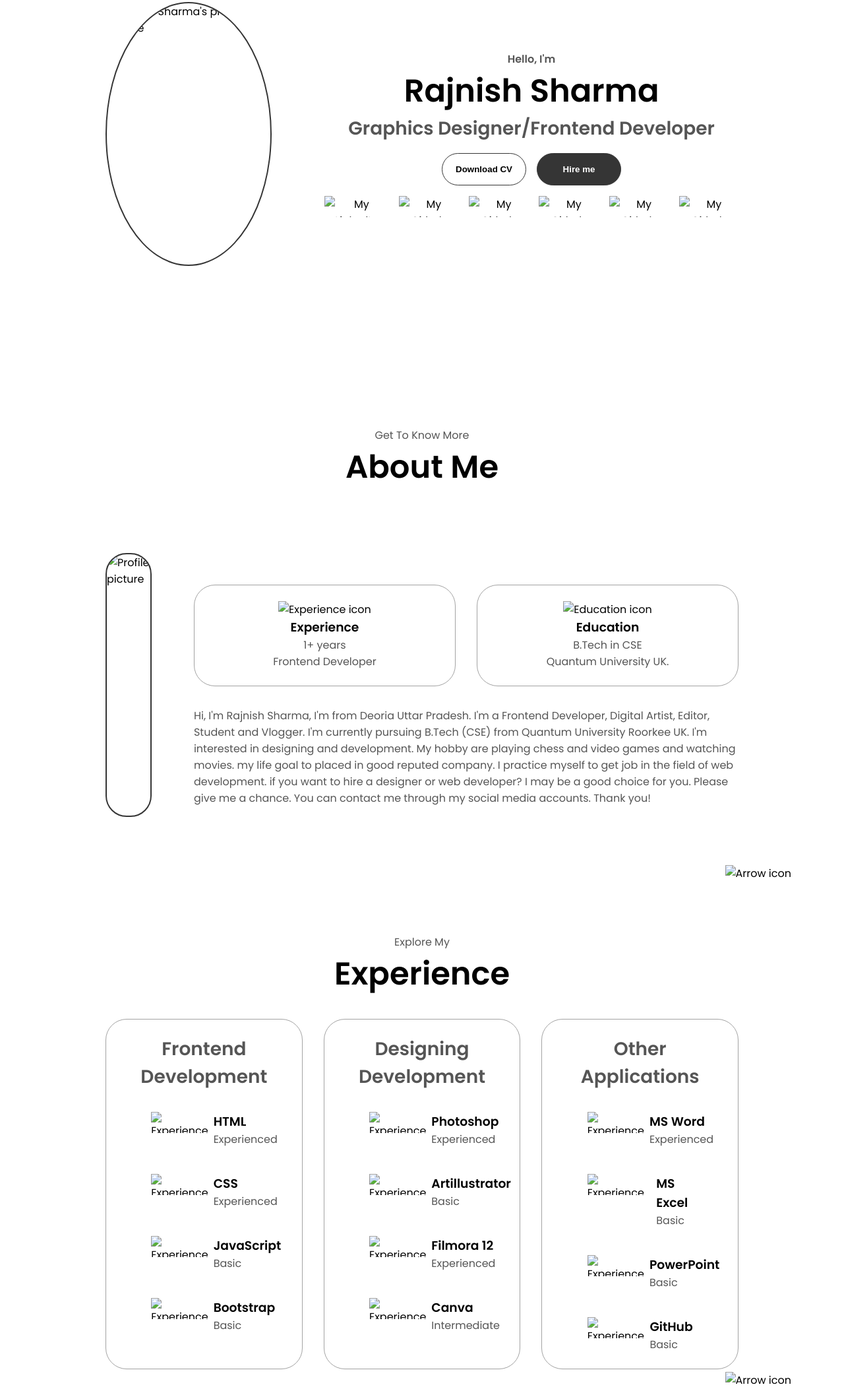
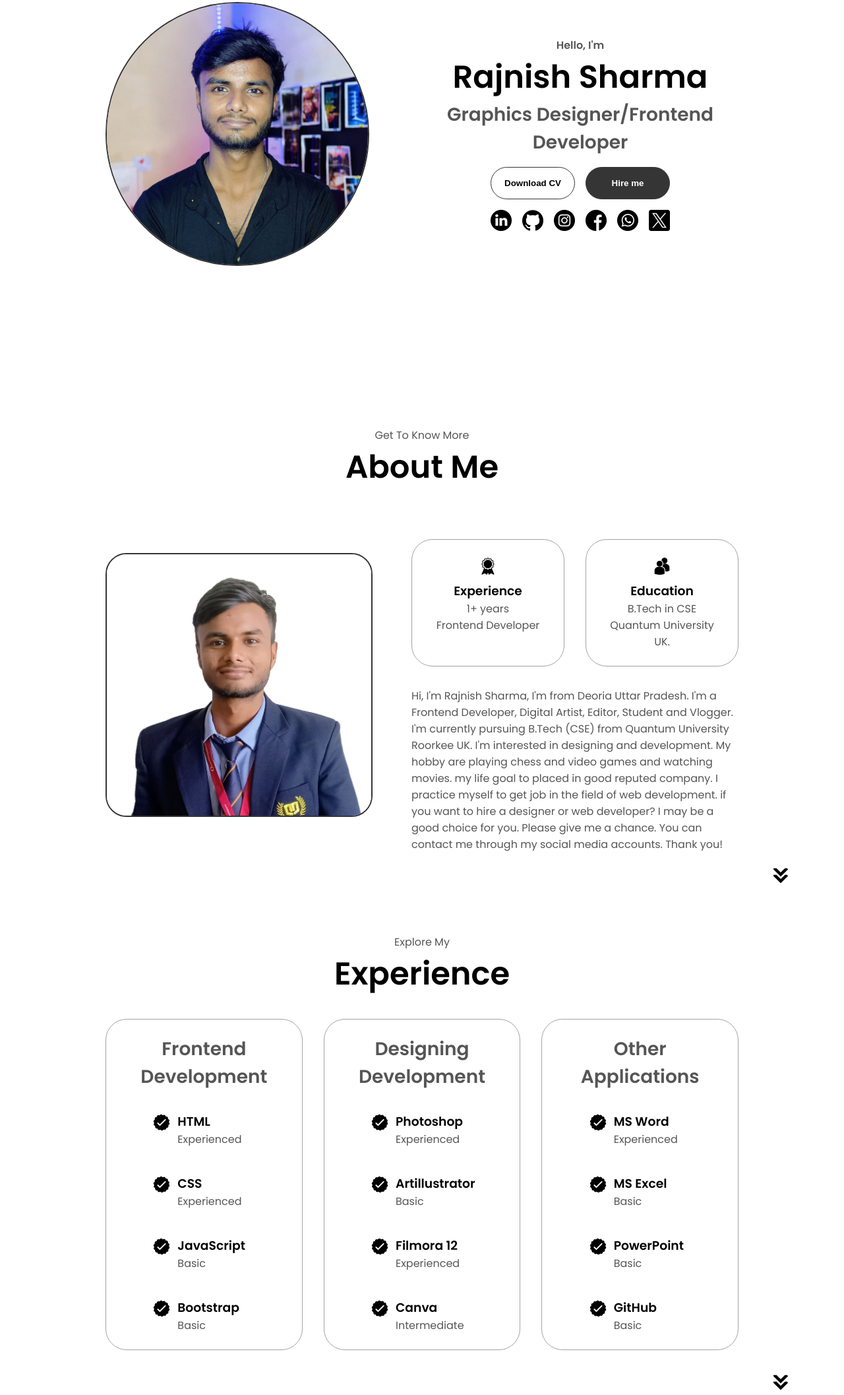
Before and after one commit to iamrajnish07/iamrajnish07.github.io, a plain HTML site: page index.html in a window 1280 px wide. Shown: the part 281-2395 px from the top of the page at 66% size. Drawn offline with Linux system fonts and the light colour scheme.

Commit message:
Add files via upload

```diff
--- a/index.html
+++ b/index.html
@@ -38,7 +38,7 @@
     </nav>
     <section id="profile">
       <div class="section__pic-container">
-        <img style="border-radius: 50%; border: 2px solid rgb(53, 53, 53);" src="./Images/IMG-20241006-WA0023~4.jpg" alt="Rajnish Sharma's profile picture" />
+        <img style="border-radius: 50%; border: 2px solid rgb(53, 53, 53);" src="IMG-20241006-WA0023~4.jpg" alt="Rajnish Sharma's profile picture" />
       </div>
       <div class="section__text">
         <p class="section__text__p1">Hello, I'm</p>
@@ -47,7 +47,7 @@
         <div class="btn-container">
           <button
             class="btn btn-color-2"
-            onclick="window.open('./Images/Rajnish Sharma Resume.pdf')"
+            onclick="window.open('Rajnish Sharma Resume.pdf')"
           >
             Download CV
           </button>
@@ -57,37 +57,37 @@
         </div>
         <div id="socials-container">
           <img
-            src="./Images/linkedin.png"
+            src="linkedin.png"
             alt="My LinkedIn profile"
             class="icon"
             onclick="location.href='https://www.linkedin.com/in/rajnish-sharma-808b10285/'"
           />
           <img
-            src="./Images/github.png"
+            src="github.png"
             alt="My Github profile"
             class="icon"
             onclick="location.href='https://github.com/iamrajnish07'"
           />
           <img
-            src="./Images/instagram.png"
+            src="instagram.png"
             alt="My Github profile"
             class="icon"
             onclick="location.href='https://www.instagram.com/iamrajnish_7'"
           />
           <img
-            src="./Images/facebook.png"
+            src="facebook.png"
             alt="My Github profile"
             class="icon"
             onclick="location.href='https://www.facebook.com/iamrajnish07'"
           />
           <img
-            src="./Images/whatsapp.png"
+            src="whatsapp.png"
             alt="My Github profile"
             class="icon"
             onclick="location.href='https://wa.me/918005266410'"
           />
           <img
-            src="./Images/twitter.png"
+            src="twitter.png"
             alt="My Github profile"
             class="icon"
             onclick="location.href='https://twitter.com/Iamrajnish07'"
@@ -102,7 +102,7 @@
         <div class="section__pic-container">
           <img
             style="border: 2px solid rgb(53, 53, 53);"
-            src="./Images/Rajnish Sharma.jpg"
+            src="Rajnish Sharma.jpg"
             alt="Profile picture"
             class="about-pic"
           />
@@ -111,7 +111,7 @@
           <div class="about-containers">
             <div class="details-container">
               <img
-                src="./Images/experience.png"
+                src="experience.png"
                 alt="Experience icon"
                 class="icon"
               />
@@ -120,7 +120,7 @@
             </div>
             <div class="details-container">
               <img
-                src="./Images/education.png"
+                src="education.png"
                 alt="Education icon"
                 class="icon"
               />
@@ -145,7 +145,7 @@
         </div>
       </div>
       <img
-        src="./Images/arrow.png"
+        src="arrow.png"
         alt="Arrow icon"
         class="icon arrow"
         onclick="location.href='./#experience'"
@@ -161,7 +161,7 @@
             <div class="article-container">
               <article>
                 <img
-                  src="./Images/checkmark.png"
+                  src="checkmark.png"
                   alt="Experience icon"
                   class="icon"
                 />
@@ -172,7 +172,7 @@
               </article>
               <article>
                 <img
-                  src="./Images/checkmark.png"
+                  src="checkmark.png"
                   alt="Experience icon"
                   class="icon"
                 />
@@ -183,7 +183,7 @@
               </article>
               <article>
                 <img
-                  src="./Images/checkmark.png"
+                  src="checkmark.png"
                   alt="Experience icon"
                   class="icon"
                 />
@@ -194,7 +194,7 @@
               </article>
               <article>
                 <img
-                  src="./Images/checkmark.png"
+                  src="checkmark.png"
                   alt="Experience icon"
                   class="icon"
                 />
@@ -210,7 +210,7 @@
             <div class="article-container">
               <article>
                 <img
-                  src="./Images/checkmark.png"
+                  src="checkmark.png"
                   alt="Experience icon"
                   class="icon"
                 />
@@ -221,7 +221,7 @@
               </article>
               <article>
                 <img
-                  src="./Images/checkmark.png"
+                  src="checkmark.png"
                   alt="Experience icon"
                   class="icon"
                 />
@@ -232,7 +232,7 @@
               </article>
               <article>
                 <img
-                  src="./Images/checkmark.png"
+                  src="checkmark.png"
                   alt="Experience icon"
                   class="icon"
                 />
@@ -243,7 +243,7 @@
               </article>
               <article>
                 <img
-                  src="./Images/checkmark.png"
+                  src="checkmark.png"
                   alt="Experience icon"
                   class="icon"
                 />
@@ -259,7 +259,7 @@
             <div class="article-container">
               <article>
                 <img
-                  src="./Images/checkmark.png"
+                  src="checkmark.png"
                   alt="Experience icon"
                   class="icon"
                 />
@@ -270,7 +270,7 @@
               </article>
               <article>
                 <img
-                  src="./Images/checkmark.png"
+                  src="checkmark.png"
                   alt="Experience icon"
                   class="icon"
                 />
@@ -281,7 +281,7 @@
               </article>
               <article>
                 <img
-                  src="./Images/checkmark.png"
+                  src="checkmark.png"
                   alt="Experience icon"
                   class="icon"
                 />
@@ -292,7 +292,7 @@
               </article>
               <article>
                 <img
-                  src="./Images/checkmark.png"
+                  src="checkmark.png"
                   alt="Experience icon"
                   class="icon"
                 />
@@ -306,7 +306,7 @@
         </div>
       </div>
       <img
-        src="./Images/arrow.png"
+        src="arrow.png"
         alt="Arrow icon"
         class="icon arrow"
         onclick="location.href='./#projects'"
@@ -320,7 +320,7 @@
           <div class="details-container color-container">
             <div class="article-container">
               <img
-                src="./Images/project1.png"
+                src="project1.png"
                 alt="Project 1"
                 class="project-img"
               />
@@ -344,7 +344,7 @@
           <div class="details-container color-container">
             <div class="article-container">
               <img
-                src="./Images/project2.jpg"
+                src="project2.jpg"
                 alt="Project 2"
                 class="project-img"
               />
@@ -368,7 +368,7 @@
           <div class="details-container color-container">
             <div class="article-container">
               <img
-                src="./Images/CodeX Website Project.jpg"
+                src="CodeX Website Project.jpg"
                 alt="Project 3"
                 class="project-img"
               />
@@ -392,7 +392,7 @@
         </div>
       </div>
       <img
-        src="./Images/arrow.png"
+        src="arrow.png"
         alt="Arrow icon"
         class="icon arrow"
         onclick="location.href='./#contact'"
@@ -404,7 +404,7 @@
       <div class="contact-info-upper-container">
         <div class="contact-info-container">
           <img
-            src="./Images/email.png"
+            src="email.png"
             alt="Email icon"
             class="icon contact-icon email-icon"
           />
@@ -412,7 +412,7 @@
         </div>
         <div class="contact-info-container">
           <img
-            src="./Images/linkedin.png"
+            src="linkedin.png"
             alt="LinkedIn icon"
             class="icon contact-icon"
           />
@@ -420,7 +420,7 @@
         </div>
         <div class="contact-info-container">
           <img
-            src="./Images/instagram.png"
+            src="instagram.png"
             alt="LinkedIn icon"
             class="icon contact-icon"
           />
@@ -428,7 +428,7 @@
         </div>
         <div class="contact-info-container">
           <img
-            src="./Images/facebook.png"
+            src="facebook.png"
             alt="LinkedIn icon"
             class="icon contact-icon"
           />
@@ -436,7 +436,7 @@
         </div>
         <div class="contact-info-container">
           <img
-            src="./Images/whatsapp.png"
+            src="whatsapp.png"
             alt="LinkedIn icon"
             class="icon contact-icon"
           />
@@ -444,7 +444,7 @@
         </div>
         <div class="contact-info-container">
           <img
-            src="./Images/twitter.png"
+            src="twitter.png"
             alt="LinkedIn icon"
             class="icon contact-icon"
           />
```
Also changed, not shown: CodeX Website Project.jpg (added), IMG-20241006-WA0023~4.jpg (added), Rajnish Sharma.jpg (added), arrow.png (added), checkmark.png (added), education.png (added), email.png (added), experience.png (added), facebook.png (added), github.png (added), instagram.png (added), linkedin.png (added), project1.png (added), project2.jpg (added), 3 more files, 1 other file.
